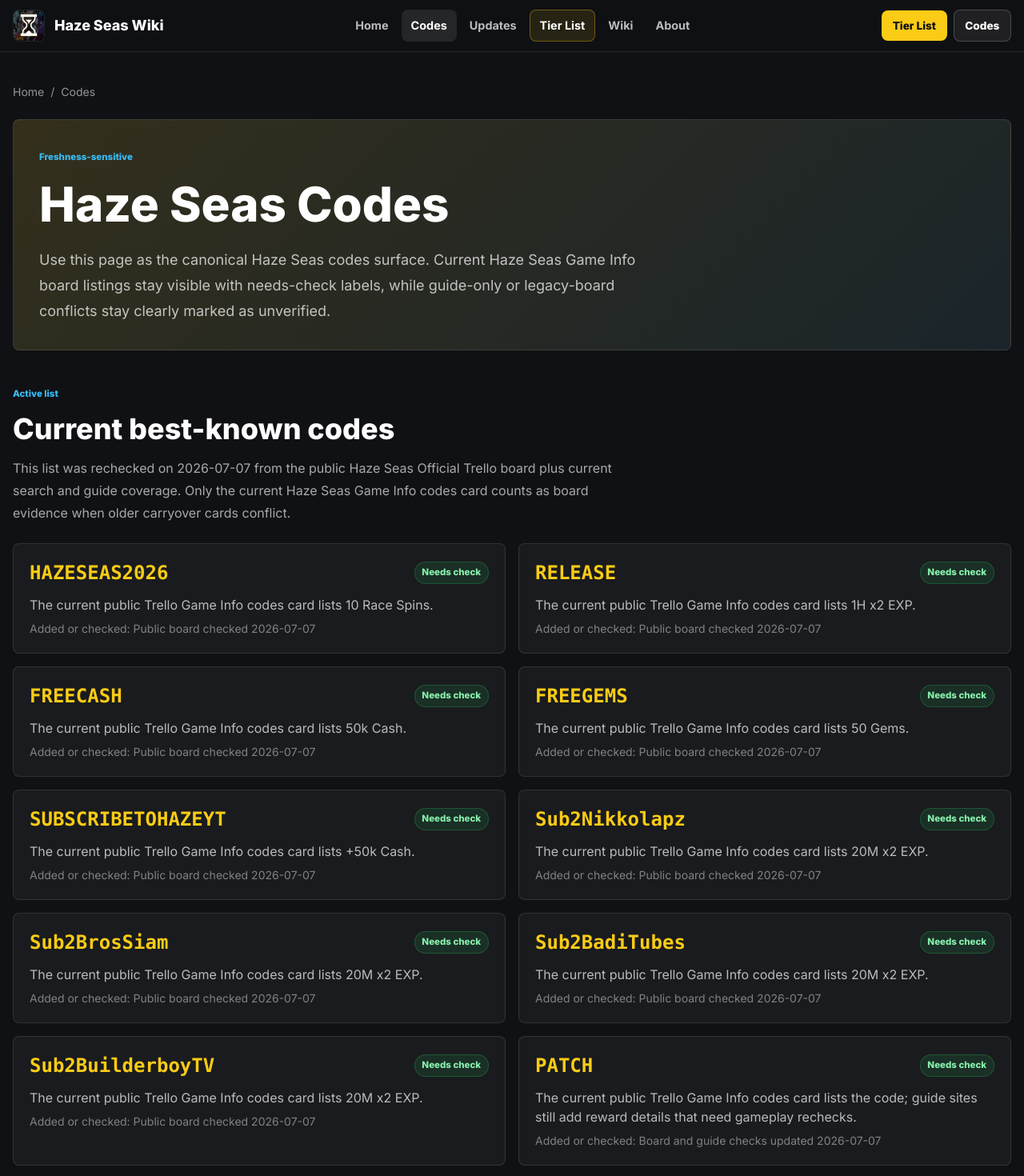
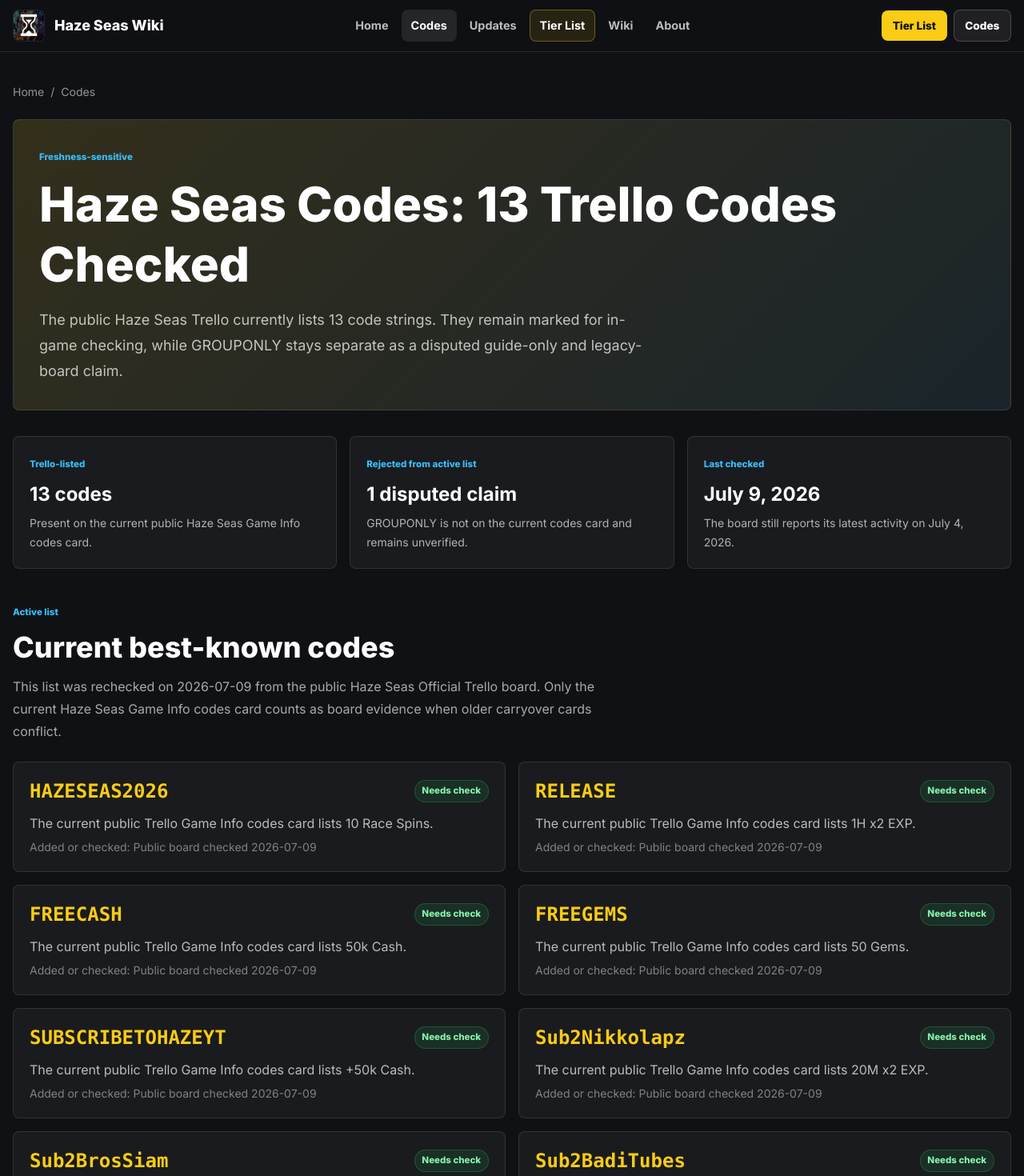
Before and after one commit to tracycao221/hazeseascodes, a Next.js app: page /codes in a window 1280 px wide. Shown: the top 1470 px of the page at 80% size. Built offline with nearby package versions, Linux system fonts and the light colour scheme.

Commit message:
Improve query-to-route matching for Haze Seas

```diff
--- a/src/app/codes/page.tsx
+++ b/src/app/codes/page.tsx
@@ -1,22 +1,23 @@
 import type { Metadata } from "next";
+import Link from "next/link";
 import { activeCodes, faqs, siteConfig } from "@/data/site";
 import { BreadcrumbJsonLd, FaqJsonLd } from "@/components/seo/JsonLd";
 import { Breadcrumbs, PageIntro, SectionHeader } from "@/components/ui/content";
 
 export const metadata: Metadata = {
-  title: `${siteConfig.gameName} Codes`,
-  description: `Active ${siteConfig.gameName} codes, rewards, redemption steps, and source confidence notes.`,
+  title: { absolute: `${siteConfig.gameName} Codes: 13 Trello Codes Checked` },
+  description: `Check 13 Trello-listed ${siteConfig.gameName} codes, rewards, redemption help, one disputed code claim, and source status verified July 9, 2026.`,
   alternates: { canonical: `${siteConfig.domain}/codes` },
   openGraph: {
-    title: `${siteConfig.gameName} Codes`,
-    description: `Active ${siteConfig.gameName} codes, rewards, redemption steps, and source confidence notes.`,
+    title: `${siteConfig.gameName} Codes: 13 Trello Codes Checked`,
+    description: `Check 13 Trello-listed ${siteConfig.gameName} codes, rewards, redemption help, one disputed code claim, and source status verified July 9, 2026.`,
     url: `${siteConfig.domain}/codes`,
     images: [`${siteConfig.domain}/codes/opengraph-image`]
   },
   twitter: {
     card: "summary_large_image",
-    title: `${siteConfig.gameName} Codes`,
-    description: `Active ${siteConfig.gameName} codes, rewards, redemption steps, and source confidence notes.`,
+    title: `${siteConfig.gameName} Codes: 13 Trello Codes Checked`,
+    description: `Check 13 Trello-listed ${siteConfig.gameName} codes, rewards, redemption help, one disputed code claim, and source status verified July 9, 2026.`,
     images: [`${siteConfig.domain}/codes/opengraph-image`]
   }
 };
@@ -30,14 +31,31 @@
 
       <PageIntro
         eyebrow="Freshness-sensitive"
-        title={`${siteConfig.gameName} Codes`}
-        description="Use this page as the canonical Haze Seas codes surface. Current Haze Seas Game Info board listings stay visible with needs-check labels, while guide-only or legacy-board conflicts stay clearly marked as unverified."
+        title={`${siteConfig.gameName} Codes: 13 Trello Codes Checked`}
+        description="The public Haze Seas Trello currently lists 13 code strings. They remain marked for in-game checking, while GROUPONLY stays separate as a disputed guide-only and legacy-board claim."
       />
+      <section className="mt-8 grid gap-4 md:grid-cols-3">
+        <article className="content-card">
+          <span className="mini-label">Trello-listed</span>
+          <h2 className="mt-3 text-2xl font-bold text-white">13 codes</h2>
+          <p className="mt-2 text-sm leading-6 text-white/66">Present on the current public Haze Seas Game Info codes card.</p>
+        </article>
+        <article className="content-card">
+          <span className="mini-label">Rejected from active list</span>
+          <h2 className="mt-3 text-2xl font-bold text-white">1 disputed claim</h2>
+          <p className="mt-2 text-sm leading-6 text-white/66">GROUPONLY is not on the current codes card and remains unverified.</p>
+        </article>
+        <article className="content-card">
+          <span className="mini-label">Last checked</span>
+          <h2 className="mt-3 text-2xl font-bold text-white">July 9, 2026</h2>
+          <p className="mt-2 text-sm leading-6 text-white/66">The board still reports its latest activity on July 4, 2026.</p>
+        </article>
+      </section>
       <section className="mt-10">
         <SectionHeader
           eyebrow="Active list"
           title="Current best-known codes"
-          copy="This list was rechecked on 2026-07-07 from the public Haze Seas Official Trello board plus current search and guide coverage. Only the current Haze Seas Game Info codes card counts as board evidence when older carryover cards conflict."
+          copy="This list was rechecked on 2026-07-09 from the public Haze Seas Official Trello board. Only the current Haze Seas Game Info codes card counts as board evidence when older carryover cards conflict."
         />
         <div className="mt-6 grid gap-4 md:grid-cols-2">
           {activeCodes.map((code) => (
@@ -70,9 +88,22 @@
           <SectionHeader
             eyebrow="Verification"
             title="Code freshness policy"
-            copy="Codes should show the date checked, source type, and conflict notes when sources disagree. On 2026-07-07, the current Haze Seas Game Info codes card still supported HAZESEAS2026, PATCH, OKUCHI, and multiple creator codes, while GROUPONLY remained a guide-only and legacy-board conflict."
+            copy="Codes should show the date checked, source type, and conflict notes when sources disagree. On 2026-07-09, the current Haze Seas Game Info codes card still supported HAZESEAS2026, PATCH, OKUCHI, and multiple creator codes, while GROUPONLY remained a guide-only and legacy-board conflict."
           />
         </article>
+      </section>
+      <section className="mt-10">
+        <SectionHeader
+          eyebrow="Related answers"
+          title="Continue with the page that matches your query"
+          copy="Codes stay on this route; fruit timing and Haki questions belong in guides, entity lookups belong in the wiki, and official-link checks belong on the Trello and Discord status page."
+        />
+        <div className="mt-6 flex flex-wrap gap-3">
+          <Link href="/" className="button-secondary">Haze Seas hub</Link>
+          <Link href="/guides" className="button-secondary">Guides and fruit timing</Link>
+          <Link href="/wiki" className="button-secondary">Wiki and locations</Link>
+          <Link href="/trello" className="button-secondary">Trello and Discord status</Link>
+        </div>
       </section>
     </main>
   );
--- a/src/app/guides/page.tsx
+++ b/src/app/guides/page.tsx
@@ -5,19 +5,19 @@
 import { Breadcrumbs, PageIntro, SectionHeader } from "@/components/ui/content";
 
 export const metadata: Metadata = {
-  title: `${siteConfig.gameName} Guides`,
-  description: `Beginner, progression, and advanced strategy guides for ${siteConfig.gameName}.`,
+  title: { absolute: `${siteConfig.gameName} Guide: Fruit Spawns, Haki & Sea Events` },
+  description: `${siteConfig.gameName} beginner guide for fruit spawn times, VIP server fruit limits, Haki, sea events, NPC locations, and progression routes.`,
   alternates: { canonical: `${siteConfig.domain}/guides` },
   openGraph: {
-    title: `${siteConfig.gameName} Guides`,
-    description: `Beginner, progression, Haki, sea events, and route-planning guides for ${siteConfig.gameName}.`,
+    title: `${siteConfig.gameName} Guide: Fruit Spawns, Haki & Sea Events`,
+    description: `${siteConfig.gameName} beginner guide for fruit spawn times, VIP server fruit limits, Haki, sea events, NPC locations, and progression routes.`,
     url: `${siteConfig.domain}/guides`,
     images: [`${siteConfig.domain}/opengraph-image`]
   },
   twitter: {
     card: "summary_large_image",
-    title: `${siteConfig.gameName} Guides`,
-    description: `Beginner, progression, Haki, sea events, and route-planning guides for ${siteConfig.gameName}.`,
+    title: `${siteConfig.gameName} Guide: Fruit Spawns, Haki & Sea Events`,
+    description: `${siteConfig.gameName} beginner guide for fruit spawn times, VIP server fruit limits, Haki, sea events, NPC locations, and progression routes.`,
     images: [`${siteConfig.domain}/opengraph-image`]
   }
 };
@@ -29,8 +29,8 @@
       <Breadcrumbs items={[{ label: "Guides", href: "/guides" }]} />
       <PageIntro
         eyebrow="Guide hub"
-        title={`${siteConfig.gameName} Guides`}
-        description="Use this hub for beginner help, farming routes, boss prep, event notes, and advanced strategy."
+        title={`${siteConfig.gameName} Guide: Fruit Spawns, Haki, and Sea Events`}
+        description="Use this guide hub for how to play, 60-minute fruit spawns, the 20-minute despawn window, VIP server fruit limits, Haki checks, sea events, and NPC route planning."
       />
       <section className="mt-10">
         <SectionHeader
--- a/src/app/trello/page.tsx
+++ b/src/app/trello/page.tsx
@@ -6,7 +6,7 @@
 import { Breadcrumbs, PageIntro, SectionHeader } from "@/components/ui/content";
 
 export const metadata: Metadata = {
-  title: `${siteConfig.gameName} Trello, Discord & Wiki Status`,
+  title: { absolute: `${siteConfig.gameName} Trello, Discord & Wiki Status` },
   description: `Official-link status for ${siteConfig.gameName} Trello, Discord, wiki, Roblox updates, codes, and community sources.`,
   alternates: { canonical: `${siteConfig.domain}/trello` },
   openGraph: {
@@ -28,7 +28,7 @@
     label: "Official Roblox page",
     href: gameConfig.dataSources.officialGameUrl,
     status: "Primary source",
-    note: "Official Roblox page wording and Roblox API metadata were both rechecked on 2026-07-07 for the live game title, creator group, update identity, and public game description."
+    note: "The official Roblox page and current RELEASE + UPD 1 title were rechecked on 2026-07-09, while the last recorded direct Roblox metadata snapshot remains the numeric baseline for update timing and counts."
   },
   {
     label: "Haze Studios Roblox group",
@@ -39,14 +39,14 @@
   {
     label: "Discord",
     href: gameConfig.dataSources.discord ?? "#",
-    status: gameConfig.dataSources.discord && gameConfig.dataSources.discord !== "#" ? "Direct invite revalidated" : "Needs verification",
-    note: "The public Haze Seas Official Trello board links to discord.gg/hazeseas on its Discord Server card, and this run revalidated the redirect to discord.com/invite/hazeseas."
+    status: gameConfig.dataSources.discord && gameConfig.dataSources.discord !== "#" ? "Board-linked invite still current" : "Needs verification",
+    note: "The public Haze Seas Official Trello board still linked to discord.gg/hazeseas when rechecked on 2026-07-09. Treat the board as the verification source for this invite."
   },
   {
     label: "Trello",
     href: gameConfig.dataSources.trello ?? "#",
     status: gameConfig.dataSources.trello && gameConfig.dataSources.trello !== "#" ? "Verified public board" : "No official board verified",
-    note: "Public Trello JSON confirmed again on 2026-07-07 that the Haze Seas Official Trello board is live and public, with codes, Sea 3 locations, materials, dragon-skin, and entity cards visible in the current board surface. The same board also still contains older Haze Piece and Project New World carryover cards."
+    note: "Public Trello JSON confirmed again on 2026-07-09 that the Haze Seas Official Trello board is live and public, with 13 current code listings plus Sea 3, materials, dragon-skin, race, sword, and entity cards. The board's latest activity remains 2026-07-04 and it still contains older Haze Piece and Project New World carryover cards."
   },
   {
     label: "Wiki",
@@ -70,7 +70,7 @@
         <SectionHeader
           eyebrow="Official links"
           title="Source status"
-          copy="This page was refreshed on 2026-07-07. Verified links are separated from community or guide-only claims so players can see what is official, what is public but indirect, and what is still unverified."
+          copy="This page was refreshed on 2026-07-09. Verified links are separated from community or guide-only claims so players can see what is official, what is public but indirect, and what is still unverified."
         />
         <div className="mt-6 grid gap-4 md:grid-cols-2">
           {statusRows.map((item) => {
--- a/src/app/wiki/page.tsx
+++ b/src/app/wiki/page.tsx
@@ -5,19 +5,19 @@
 import { Breadcrumbs, PageIntro, SectionHeader } from "@/components/ui/content";
 
 export const metadata: Metadata = {
-  title: `${siteConfig.gameName} Wiki`,
-  description: `${siteConfig.gameName} wiki hub for items, maps, systems, builds, rewards, and Roblox game entities.`,
+  title: { absolute: `${siteConfig.gameName} Wiki: Fruits, NPCs, Materials & Sea 3` },
+  description: `${siteConfig.gameName} wiki for 35 fruits, NPC locations, materials, Sea 3, Wandering Merchant, bosses, sea events, Okuchi, and dragon skins.`,
   alternates: { canonical: `${siteConfig.domain}/wiki` },
   openGraph: {
-    title: `${siteConfig.gameName} Wiki`,
-    description: `${siteConfig.gameName} materials, NPC locations, sea events, fruits, and systems wiki hub.`,
+    title: `${siteConfig.gameName} Wiki: Fruits, NPCs, Materials & Sea 3`,
+    description: `${siteConfig.gameName} wiki for 35 fruits, NPC locations, materials, Sea 3, Wandering Merchant, bosses, sea events, Okuchi, and dragon skins.`,
     url: `${siteConfig.domain}/wiki`,
     images: [`${siteConfig.domain}/opengraph-image`]
   },
   twitter: {
     card: "summary_large_image",
-    title: `${siteConfig.gameName} Wiki`,
-    description: `${siteConfig.gameName} materials, NPC locations, sea events, fruits, and systems wiki hub.`,
+    title: `${siteConfig.gameName} Wiki: Fruits, NPCs, Materials & Sea 3`,
+    description: `${siteConfig.gameName} wiki for 35 fruits, NPC locations, materials, Sea 3, Wandering Merchant, bosses, sea events, Okuchi, and dragon skins.`,
     images: [`${siteConfig.domain}/opengraph-image`]
   }
 };
@@ -29,8 +29,8 @@
       <Breadcrumbs items={[{ label: "Wiki", href: "/wiki" }]} />
       <PageIntro
         eyebrow="Wiki hub"
-        title={`${siteConfig.gameName} Wiki`}
-        description="Use this hub for game systems, items, maps, rewards, builds, and other details that help players decide what to do next."
+        title={`${siteConfig.gameName} Wiki: Fruits, NPCs, Materials, and Sea 3`}
+        description="Use this wiki hub for the official 35-fruit list, NPC locations, materials, Sea 3 routes, Wandering Merchant notes, bosses, sea events, Okuchi, and dragon skins."
       />
       <section className="mt-10">
         <SectionHeader
--- a/src/data/site.ts
+++ b/src/data/site.ts
@@ -8,8 +8,8 @@
   description: `${gameConfig.name} wiki with active codes, tier list rankings, Trello and Discord status, calculators, guides, and source-backed Roblox progression help.`,
   valueProposition: `Track active ${gameConfig.name} codes, compare the best picks, and use practical tools before you spend time grinding in Roblox.`,
   shortDisclosure: `${gameConfig.name} Wiki is an unofficial fan-made resource. Roblox and the game creators remain the source of record for official support and updates.`,
-  lastUpdated: "2026-07-07",
-  freshnessLabel: "codes, source status, and route coverage checked on 2026-07-07",
+  lastUpdated: "2026-07-09",
+  freshnessLabel: "codes, source status, and query-to-route coverage checked on 2026-07-09",
   keywords: [
     `${gameConfig.name}`,
     `${gameConfig.name} codes`,
@@ -105,20 +105,20 @@
 ];
 
 export const activeCodes: GameCode[] = [
-  { code: "HAZESEAS2026", reward: "The current public Trello Game Info codes card lists 10 Race Spins.", status: "Needs check", addedDate: "Public board checked 2026-07-07" },
-  { code: "RELEASE", reward: "The current public Trello Game Info codes card lists 1H x2 EXP.", status: "Needs check", addedDate: "Public board checked 2026-07-07" },
-  { code: "FREECASH", reward: "The current public Trello Game Info codes card lists 50k Cash.", status: "Needs check", addedDate: "Public board checked 2026-07-07" },
-  { code: "FREEGEMS", reward: "The current public Trello Game Info codes card lists 50 Gems.", status: "Needs check", addedDate: "Public board checked 2026-07-07" },
-  { code: "SUBSCRIBETOHAZEYT", reward: "The current public Trello Game Info codes card lists +50k Cash.", status: "Needs check", addedDate: "Public board checked 2026-07-07" },
-  { code: "Sub2Nikkolapz", reward: "The current public Trello Game Info codes card lists 20M x2 EXP.", status: "Needs check", addedDate: "Public board checked 2026-07-07" },
-  { code: "Sub2BrosSiam", reward: "The current public Trello Game Info codes card lists 20M x2 EXP.", status: "Needs check", addedDate: "Public board checked 2026-07-07" },
-  { code: "Sub2BadiTubes", reward: "The current public Trello Game Info codes card lists 20M x2 EXP.", status: "Needs check", addedDate: "Public board checked 2026-07-07" },
-  { code: "Sub2BuilderboyTV", reward: "The current public Trello Game Info codes card lists 20M x2 EXP.", status: "Needs check", addedDate: "Public board checked 2026-07-07" },
-  { code: "PATCH", reward: "The current public Trello Game Info codes card lists the code; guide sites still add reward details that need gameplay rechecks.", status: "Needs check", addedDate: "Board and guide checks updated 2026-07-07" },
-  { code: "OKUCHI", reward: "The current public Trello Game Info codes card lists 5 Race Spins.", status: "Needs check", addedDate: "Public board checked 2026-07-07" },
-  { code: "Sub2XenoTy", reward: "The current public Trello Game Info codes card lists 20M x2 EXP.", status: "Needs check", addedDate: "Public board checked 2026-07-07" },
-  { code: "Sub2CaptainMaui", reward: "The current public Trello Game Info codes card lists 20M x2 EXP.", status: "Needs check", addedDate: "Public board checked 2026-07-07" },
-  { code: "GROUPONLY", reward: "Guide sites still list 10K Cash, but this code did not appear on the current Haze Seas Game Info codes card and only showed up on older legacy board content.", status: "Unverified", addedDate: "Guide and legacy-board conflict checked 2026-07-07" }
+  { code: "HAZESEAS2026", reward: "The current public Trello Game Info codes card lists 10 Race Spins.", status: "Needs check", addedDate: "Public board checked 2026-07-09" },
+  { code: "RELEASE", reward: "The current public Trello Game Info codes card lists 1H x2 EXP.", status: "Needs check", addedDate: "Public board checked 2026-07-09" },
+  { code: "FREECASH", reward: "The current public Trello Game Info codes card lists 50k Cash.", status: "Needs check", addedDate: "Public board checked 2026-07-09" },
+  { code: "FREEGEMS", reward: "The current public Trello Game Info codes card lists 50 Gems.", status: "Needs check", addedDate: "Public board checked 2026-07-09" },
+  { code: "SUBSCRIBETOHAZEYT", reward: "The current public Trello Game Info codes card lists +50k Cash.", status: "Needs check", addedDate: "Public board checked 2026-07-09" },
+  { code: "Sub2Nikkolapz", reward: "The current public Trello Game Info codes card lists 20M x2 EXP.", status: "Needs check", addedDate: "Public board checked 2026-07-09" },
+  { code: "Sub2BrosSiam", reward: "The current public Trello Game Info codes card lists 20M x2 EXP.", status: "Needs check", addedDate: "Public board checked 2026-07-09" },
+  { code: "Sub2BadiTubes", reward: "The current public Trello Game Info codes card lists 20M x2 EXP.", status: "Needs check", addedDate: "Public board checked 2026-07-09" },
+  { code: "Sub2BuilderboyTV", reward: "The current public Trello Game Info codes card lists 20M x2 EXP.", status: "Needs check", addedDate: "Public board checked 2026-07-09" },
+  { code: "PATCH", reward: "The current public Trello Game Info codes card lists the code; guide sites still add reward details that need gameplay rechecks.", status: "Needs check", addedDate: "Board and guide checks updated 2026-07-09" },
+  { code: "OKUCHI", reward: "The current public Trello Game Info codes card lists 5 Race Spins.", status: "Needs check", addedDate: "Public board checked 2026-07-09" },
+  { code: "Sub2XenoTy", reward: "The current public Trello Game Info codes card lists 20M x2 EXP.", status: "Needs check", addedDate: "Public board checked 2026-07-09" },
+  { code: "Sub2CaptainMaui", reward: "The current public Trello Game Info codes card lists 20M x2 EXP.", status: "Needs check", addedDate: "Public board checked 2026-07-09" },
+  { code: "GROUPONLY", reward: "Guide sites still list 10K Cash, but this code did not appear on the current Haze Seas Game Info codes card and only showed up on older legacy board content.", status: "Unverified", addedDate: "Guide and legacy-board conflict checked 2026-07-09" }
 ];
 
 export const tierPreview: TierPreviewItem[] = [
@@ -246,13 +246,13 @@
     title: "Official Trello board",
     href: gameConfig.dataSources.trello ?? "/trello",
     eyebrow: "Verified board",
-    description: "Public Trello JSON confirms the board is live, but this run also found legacy Haze Piece carryover cards on the same board."
+    description: "Public Trello JSON still shows the board as live, but this run also found legacy Haze Piece carryover cards on the same board."
   },
   {
     title: "Official Discord invite",
     href: gameConfig.dataSources.discord ?? "/trello",
     eyebrow: "Official",
-    description: "The public Trello board links to discord.gg/hazeseas, and this run revalidated the invite redirect to discord.com/invite/hazeseas."
+    description: "The public Trello board still links to discord.gg/hazeseas, but the live redirect itself timed out from this environment and is being treated as board-backed rather than directly crawled."
   },
   {
     title: "Source checklist",
```
Also changed, not shown: src/app/sitemap.ts (+6 -1 lines), src/data/update-status.json (+5 -3 lines).
